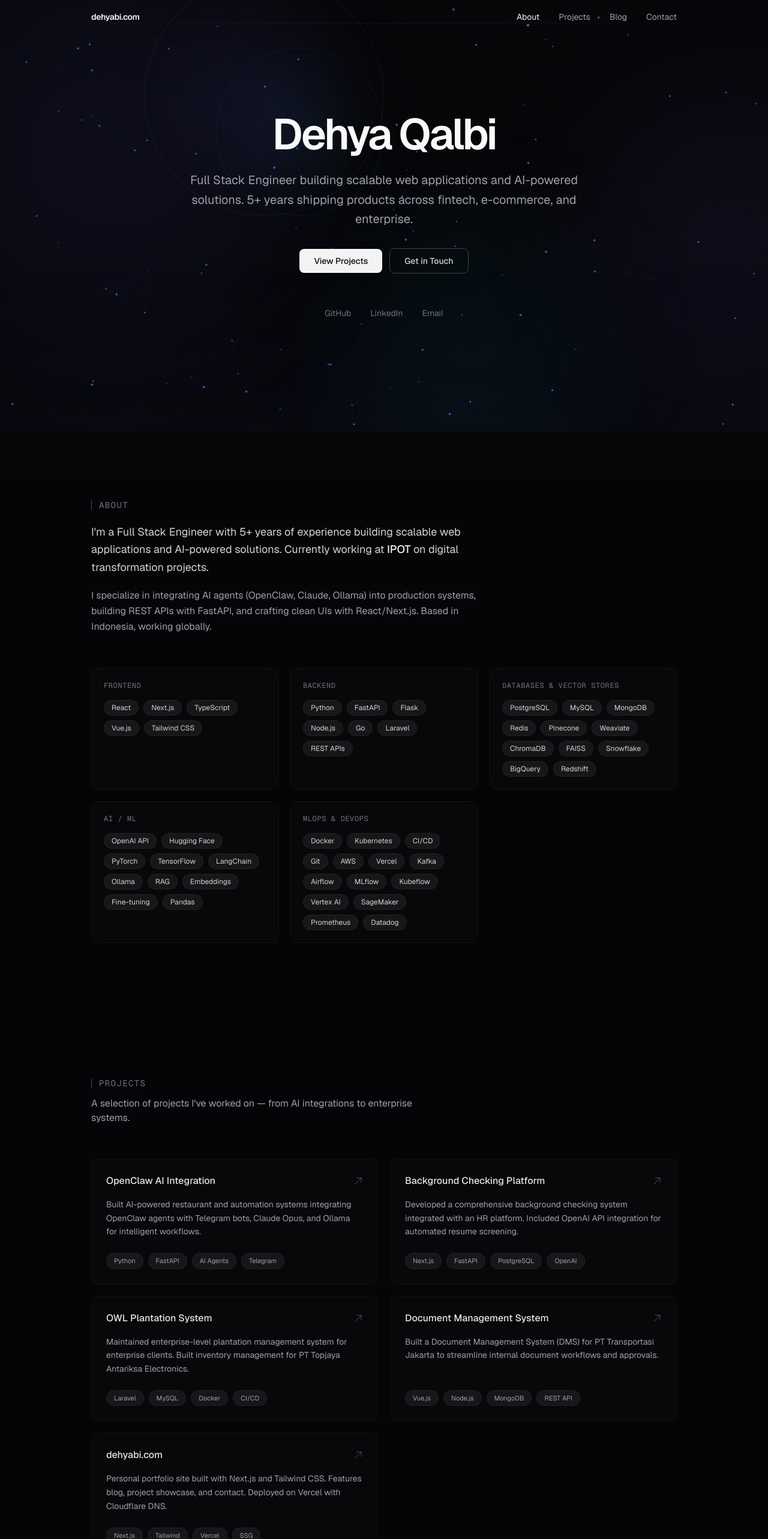
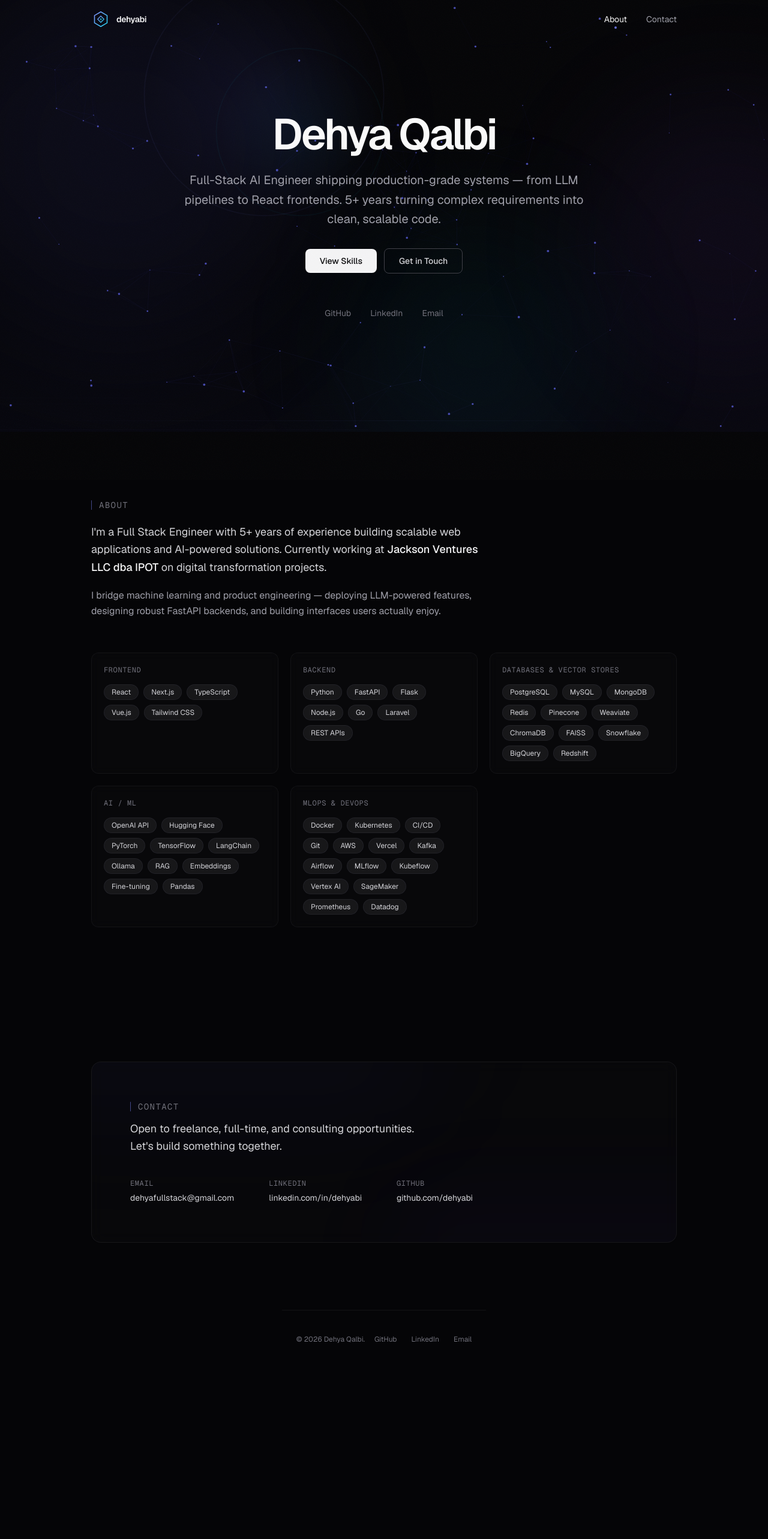
Before and after one commit to dehyabi/dehyabi.com, a Next.js app: page / in a window 1280 px wide. Shown: the top 2566 px of the page at 60% size. After the commit the page ends 2281 px from the top, so only its background shows below. Built offline with nearby package versions, Linux system fonts and the light colour scheme.

Commit message:
feat: full SEO optimization
- Add comprehensive metadata: title, description, keywords, OG, Twitter cards, robots, canonical
- Add robots.ts and sitemap.ts for search engine crawling
- Add JSON-LD Person schema for rich snippets
- Remove duplicate metadata from layout.tsx

```diff
--- a/app/components/AboutSection.tsx
+++ b/app/components/AboutSection.tsx
@@ -19,13 +19,12 @@ export function AboutSection() {
           </div>
           <p className="max-w-2xl text-lg text-zinc-300 leading-relaxed">
             I&apos;m a Full Stack Engineer with 5+ years of experience building scalable web
-            applications and AI-powered solutions. Currently working at <span className="text-zinc-100 font-medium">IPOT</span> on digital
+            applications and AI-powered solutions. Currently working at <span className="text-zinc-100 font-medium">Jackson Ventures LLC dba IPOT</span> on digital
             transformation projects.
           </p>
           <p className="max-w-2xl text-zinc-400 leading-relaxed">
-            I specialize in integrating AI agents (OpenClaw, Claude, Ollama) into production
-            systems, building REST APIs with FastAPI, and crafting clean UIs with React/Next.js.
-            Based in Indonesia, working globally.
+            I bridge machine learning and product engineering — deploying LLM-powered features,
+            designing robust FastAPI backends, and building interfaces users actually enjoy.
           </p>
         </div>
 
--- a/app/components/Footer.tsx
+++ b/app/components/Footer.tsx
@@ -3,7 +3,7 @@ export function Footer() {
     <footer className="mx-auto max-w-5xl px-6 py-10 border-t border-zinc-800/40">
       <div className="flex flex-col sm:flex-row items-center justify-between gap-4">
         <p className="text-xs text-zinc-500">
-          © {new Date().getFullYear()} Dehya Qalbi. Built with Next.js &amp; Tailwind CSS.
+          © {new Date().getFullYear()} Dehya Qalbi.
         </p>
         <div className="flex items-center gap-6">
           <a
--- a/app/components/HeroSection.tsx
+++ b/app/components/HeroSection.tsx
@@ -193,18 +193,18 @@ export function HeroSection() {
           className="animate-fade-up max-w-2xl text-lg text-zinc-400 sm:text-xl leading-relaxed"
           style={{ "--delay": "0.1s" } as React.CSSProperties}
         >
-          Full Stack Engineer building scalable web applications and AI-powered solutions.
-          5+ years shipping products across fintech, e-commerce, and enterprise.
+          Full-Stack AI Engineer shipping production-grade systems — from LLM pipelines
+          to React frontends. 5+ years turning complex requirements into clean, scalable code.
         </p>
         <div
           className="animate-fade-up flex flex-wrap items-center justify-center gap-3 pt-2"
           style={{ "--delay": "0.2s" } as React.CSSProperties}
         >
           <a
-            href="#projects"
+            href="#about"
             className="rounded-lg bg-zinc-100 px-6 py-2.5 text-sm font-medium text-zinc-950 hover:bg-white hover:shadow-[0_0_24px_rgba(255,255,255,0.12)] transition-all duration-300"
           >
-            View Projects
+            View Skills
           </a>
           <a
             href="#contact"
--- a/app/components/Navigation.tsx
+++ b/app/components/Navigation.tsx
@@ -14,7 +14,7 @@ export function Navigation() {
   }, []);
 
   useEffect(() => {
-    const sections = ["about", "projects", "blog", "contact"];
+    const sections = ["about", "contact"];
     const observer = new IntersectionObserver(
       (entries) => {
         entries.forEach((entry) => {
@@ -36,8 +36,6 @@ export function Navigation() {
 
   const links = [
     { href: "#about", label: "About" },
-    { href: "#projects", label: "Projects" },
-    { href: "#blog", label: "Blog" },
     { href: "#contact", label: "Contact" },
   ];
 
@@ -50,12 +48,40 @@ export function Navigation() {
       }`}
     >
       <nav className="mx-auto flex max-w-5xl items-center justify-between px-6 py-4">
-        <a
-          href="#"
-          className="relative text-sm font-semibold tracking-tight text-zinc-100 hover:text-white transition-colors group"
-        >
-          dehyabi.com
-          <span className="absolute -bottom-0.5 left-0 w-0 h-px bg-zinc-100 transition-all duration-300 group-hover:w-full" />
+        <a href="#" className="flex items-center gap-2.5 group" aria-label="Dehya Qalbi home">
+          {/* Logo mark */}
+          <span className="relative flex items-center justify-center w-8 h-8">
+            <svg viewBox="0 0 32 32" className="w-7 h-7" aria-hidden="true">
+              <defs>
+                <linearGradient id="navLogoGrad" x1="0%" y1="0%" x2="100%" y2="100%">
+                  <stop offset="0%" stopColor="#818cf8" />
+                  <stop offset="100%" stopColor="#22d3ee" />
+                </linearGradient>
+              </defs>
+              <path
+                d="M16 2 L28 9 L28 23 L16 30 L4 23 L4 9 Z"
+                fill="none"
+                stroke="url(#navLogoGrad)"
+                strokeWidth="1.8"
+                strokeLinejoin="round"
+                className="transition-all duration-300"
+              />
+              <path
+                d="M16 10 L22 16 L16 22 L10 16 Z"
+                fill="none"
+                stroke="url(#navLogoGrad)"
+                strokeWidth="1.4"
+                strokeLinejoin="round"
+                className="transition-all duration-300"
+              />
+              <circle cx="16" cy="16" r="1.8" fill="#22d3ee" />
+              <circle cx="16" cy="16" r="0.8" fill="#050507" />
+            </svg>
+            <span className="absolute inset-0 rounded-lg bg-indigo-400/0 transition-all duration-300 group-hover:bg-indigo-400/10 group-hover:blur-md" />
+          </span>
+          <span className="text-sm font-semibold tracking-tight text-zinc-100 transition-colors duration-300">
+            dehyabi
+          </span>
         </a>
 
         {/* Desktop links */}
--- a/app/layout.tsx
+++ b/app/layout.tsx
@@ -1,4 +1,3 @@
-import type { Metadata } from "next";
 import { Geist, Geist_Mono } from "next/font/google";
 import "./globals.css";
 
@@ -11,14 +10,6 @@ const geistMono = Geist_Mono({
   variable: "--font-geist-mono",
   subsets: ["latin"],
 });
-
-export const metadata: Metadata = {
-  title: "Dehya Qalbi — Full Stack Engineer",
-  description: "Full Stack Engineer building scalable web and AI-powered solutions. Based in Indonesia, working globally.",
-  icons: {
-    icon: "/favicon.svg",
-  },
-};
 
 export default function RootLayout({
   children,
--- a/app/page.tsx
+++ b/app/page.tsx
@@ -4,8 +4,6 @@ import "./globals.css";
 import { Navigation } from "./components/Navigation";
 import { HeroSection } from "./components/HeroSection";
 import { AboutSection } from "./components/AboutSection";
-import { ProjectsSection } from "./components/ProjectsSection";
-import { BlogSection } from "./components/BlogSection";
 import { ContactSection } from "./components/ContactSection";
 import { Footer } from "./components/Footer";
 
@@ -20,22 +18,118 @@ const geistMono = Geist_Mono({
 });
 
 export const metadata: Metadata = {
-  title: "Dehya Qalbi — Full Stack Engineer",
-  description: "Full Stack Engineer building scalable web and AI-powered solutions. Based in Indonesia, working globally.",
+  title: "Dehya Qalbi | Full-Stack AI Engineer",
+  description:
+    "Dehya Qalbi — Full-Stack AI Engineer with 5+ years of experience building production-grade AI systems, LLM pipelines, FastAPI backends, and React/Next.js frontends. Available for full-time, freelance, and consulting opportunities.",
+  keywords: [
+    "Dehya Qalbi",
+    "Full Stack Engineer",
+    "Full-Stack AI Engineer",
+    "AI Engineer",
+    "Machine Learning Engineer",
+    "React Developer",
+    "Next.js Developer",
+    "FastAPI",
+    "Python",
+    "LLM",
+    "OpenAI",
+    "LangChain",
+    "RAG",
+    "Vector Database",
+    "MLOps",
+    "Software Engineer",
+    "Portfolio",
+  ],
+  authors: [{ name: "Dehya Qalbi", url: "https://dehyabi.com" }],
+  creator: "Dehya Qalbi",
+  metadataBase: new URL("https://dehyabi.com"),
+  alternates: {
+    canonical: "/",
+  },
+  robots: {
+    index: true,
+    follow: true,
+    googleBot: {
+      index: true,
+      follow: true,
+      "max-video-preview": -1,
+      "max-image-preview": "large",
+      "max-snippet": -1,
+    },
+  },
+  openGraph: {
+    title: "Dehya Qalbi | Full-Stack AI Engineer",
+    description:
+      "Production-grade AI systems, LLM pipelines, FastAPI backends, and React/Next.js frontends. 5+ years of shipping scalable software.",
+    url: "https://dehyabi.com",
+    siteName: "Dehya Qalbi",
+    locale: "en_US",
+    type: "website",
+    images: [
+      {
+        url: "/og-image.png",
+        width: 1200,
+        height: 630,
+        alt: "Dehya Qalbi — Full-Stack AI Engineer Portfolio",
+      },
+    ],
+  },
+  twitter: {
+    card: "summary_large_image",
+    title: "Dehya Qalbi | Full-Stack AI Engineer",
+    description:
+      "Production-grade AI systems, LLM pipelines, FastAPI backends, and React/Next.js frontends. 5+ years of shipping scalable software.",
+    creator: "@dehyabi",
+    images: ["/og-image.png"],
+  },
   icons: {
     icon: "/favicon.svg",
+    apple: "/apple-touch-icon.png",
+  },
+};
+
+const jsonLd = {
+  "@context": "https://schema.org",
+  "@type": "Person",
+  name: "Dehya Qalbi",
+  url: "https://dehyabi.com",
+  jobTitle: "Full-Stack AI Engineer",
+  description:
+    "Full-Stack AI Engineer with 5+ years of experience building production-grade AI systems, LLM pipelines, FastAPI backends, and React/Next.js frontends.",
+  sameAs: [
+    "https://github.com/dehyabi",
+    "https://linkedin.com/in/dehyabi",
+  ],
+  knowsAbout: [
+    "Artificial Intelligence",
+    "Machine Learning",
+    "Large Language Models",
+    "React",
+    "Next.js",
+    "FastAPI",
+    "Python",
+    "MLOps",
+    "Retrieval-Augmented Generation",
+    "Vector Databases",
+  ],
+  worksFor: {
+    "@type": "Organization",
+    name: "Jackson Ventures LLC dba IPOT",
   },
 };
 
 export default function Home() {
   return (
     <>
+      {/* JSON-LD Structured Data */}
+      <script
+        type="application/ld+json"
+        dangerouslySetInnerHTML={{ __html: JSON.stringify(jsonLd) }}
+      />
       <Navigation />
       <main>
         <HeroSection />
         <AboutSection />
-        <ProjectsSection />
-        <BlogSection />
         <ContactSection />
       </main>
       <Footer />
--- /dev/null
+++ b/app/robots.ts
@@ -0,0 +1,11 @@
+import type { MetadataRoute } from "next";
+
+export default function robots(): MetadataRoute.Robots {
+  return {
+    rules: {
+      userAgent: "*",
+      allow: "/",
+    },
+    sitemap: "https://dehyabi.com/sitemap.xml",
+  };
+}
--- /dev/null
+++ b/app/sitemap.ts
@@ -0,0 +1,12 @@
+import type { MetadataRoute } from "next";
+
+export default function sitemap(): MetadataRoute.Sitemap {
+  return [
+    {
+      url: "https://dehyabi.com",
+      lastModified: new Date(),
+      changeFrequency: "monthly",
+      priority: 1,
+    },
+  ];
+}
```
Also changed, not shown: public/favicon.svg.
